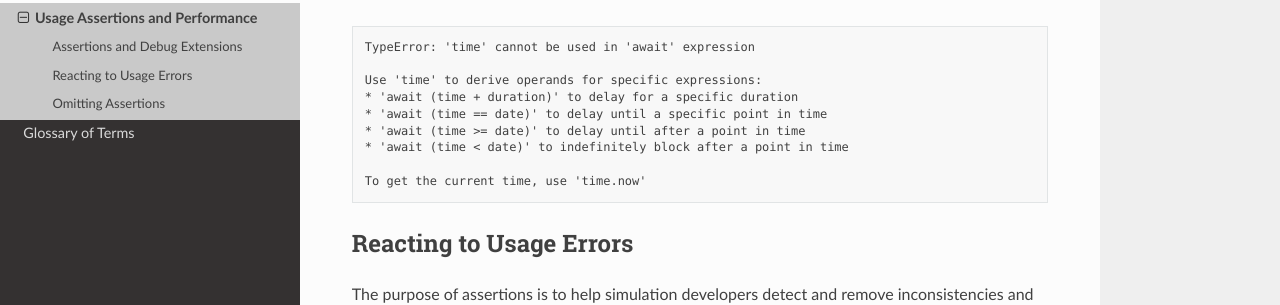
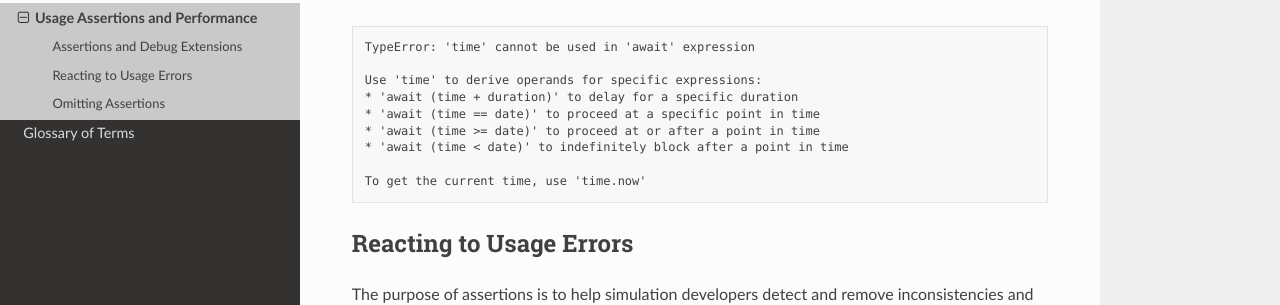
Before and after one commit to MaineKuehn/usim, a Sphinx documentation site: the page built from docs/source/topics/debug.rst, in a window 1280 px wide and 900 px high, scrolled down 603 px. Shown: the part 220-525 px from the top of the window. Built offline with Sphinx 7.4.7 and the Read the Docs theme 2.0.0, drawn with Linux system fonts in a browser that asks for light colours; formulas are drawn with MathJax 3; pages that are not in the unit, such as notebooks, are missing from menus.

Commit message:
reworded 'await time' message as suggested in code review

```diff
--- a/docs/source/topics/debug.rst
+++ b/docs/source/topics/debug.rst
@@ -46,8 +46,8 @@ an Exception with additional help on intended usage:
 
     Use 'time' to derive operands for specific expressions:
     * 'await (time + duration)' to delay for a specific duration
-    * 'await (time == date)' to delay until a specific point in time
-    * 'await (time >= date)' to delay until after a point in time
+    * 'await (time == date)' to proceed at a specific point in time
+    * 'await (time >= date)' to proceed at or after a point in time
     * 'await (time < date)' to indefinitely block after a point in time
 
     To get the current time, use 'time.now'
```
Also changed, not shown: 1 other file.
